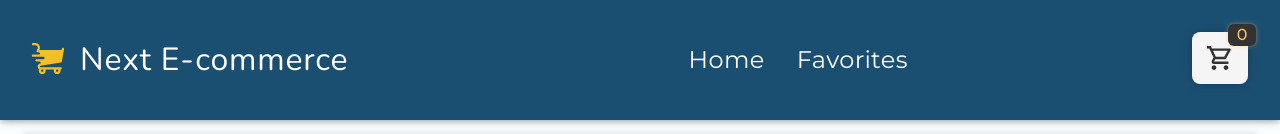
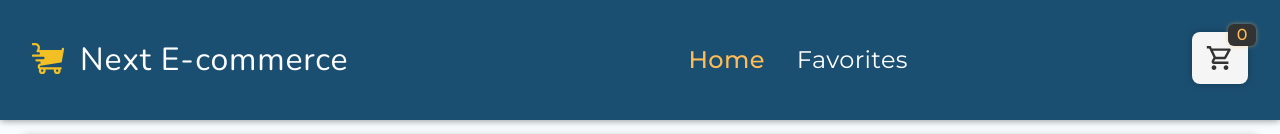
Before and after one commit to filipegallodev/next-ecommerce, a Next.js app: page / in a window 1280 px wide. Shown: the top 134 px of the page. Built offline with nearby package versions, Linux system fonts and the light colour scheme; no server answers.

Commit message:
nav menu: navigation working

```diff
--- a/src/components/Header.tsx
+++ b/src/components/Header.tsx
@@ -24,12 +24,22 @@ const Header = () => {
       <div>
         <nav>
           <NavMenu>
-            <MenuItem>Home</MenuItem>
-            <MenuItem>Favorites</MenuItem>
+            <MenuItem
+              className={router.pathname === "/" ? "active" : ""}
+              onClick={() => router.push("/")}
+            >
+              Home
+            </MenuItem>
+            <MenuItem
+              className={router.pathname === "/favorites" ? "active" : ""}
+              onClick={() => router.push("/favorites")}
+            >
+              Favorites
+            </MenuItem>
           </NavMenu>
         </nav>
       </div>
-      {!cart.open && <Cart />}
+      {!cart.open ? <Cart /> : <div></div>}
       {cart.open && <CartModal />}
     </HeaderContainer>
   );
@@ -99,6 +109,10 @@ const MenuItem = styled.li`
   font-size: 1.5rem;
   cursor: pointer;
   transition: 0.1s;
+  &.active {
+    color: #fb5;
+    font-weight: 500;
+  }
   &:hover {
     color: #fb5;
   }
```
